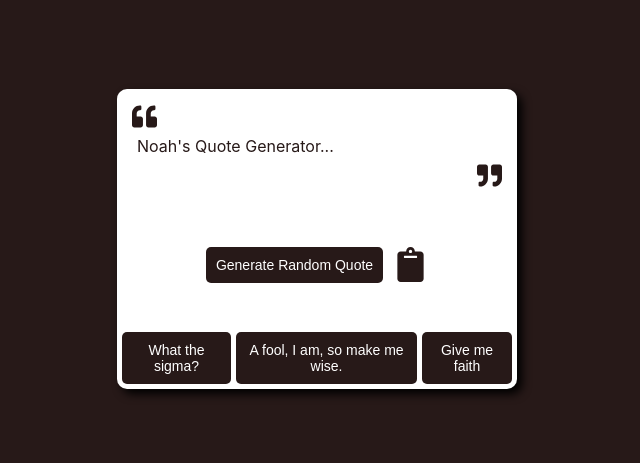
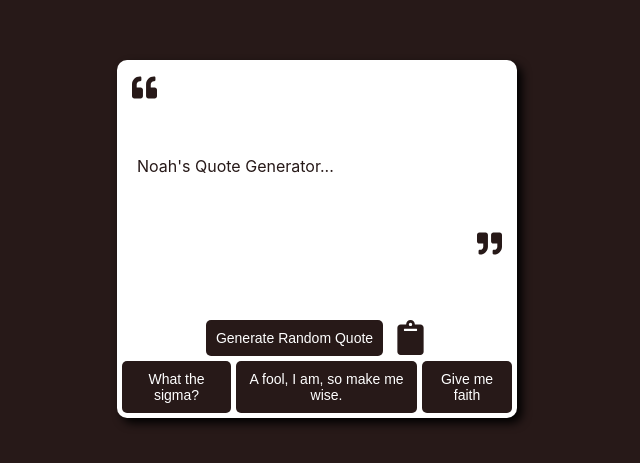
Before and after one commit to NoahxAyyubi/TypeScript-APIQuoteGenerator-, a React (Vite) app: page / in a window 1280 px wide. Shown: the part 161-624 px from the top of the page, without its empty margins (323-963 px from the left). Built offline with nearby package versions, Linux system fonts and the light colour scheme.

Commit message:
content height updates

```diff
--- a/src/App.css
+++ b/src/App.css
@@ -19,7 +19,7 @@ box-shadow: 5px 5px 10px black;
 text-align:left;
 }
 .quote-content{
-
+height: 230px;
 display: flex;
 flex-direction: column;
 justify-content:space-between ;
@@ -39,12 +39,12 @@ button {
 
   color: white;
   font-size: 14px;
-  cursor: pointer;
+
   transition: background-color 0.3s ease;
 }
 
 button:hover {
-  background-color: #787878;
+  background-color: #643131;
 }
 .generate-random-button {
   display: flex;
```
